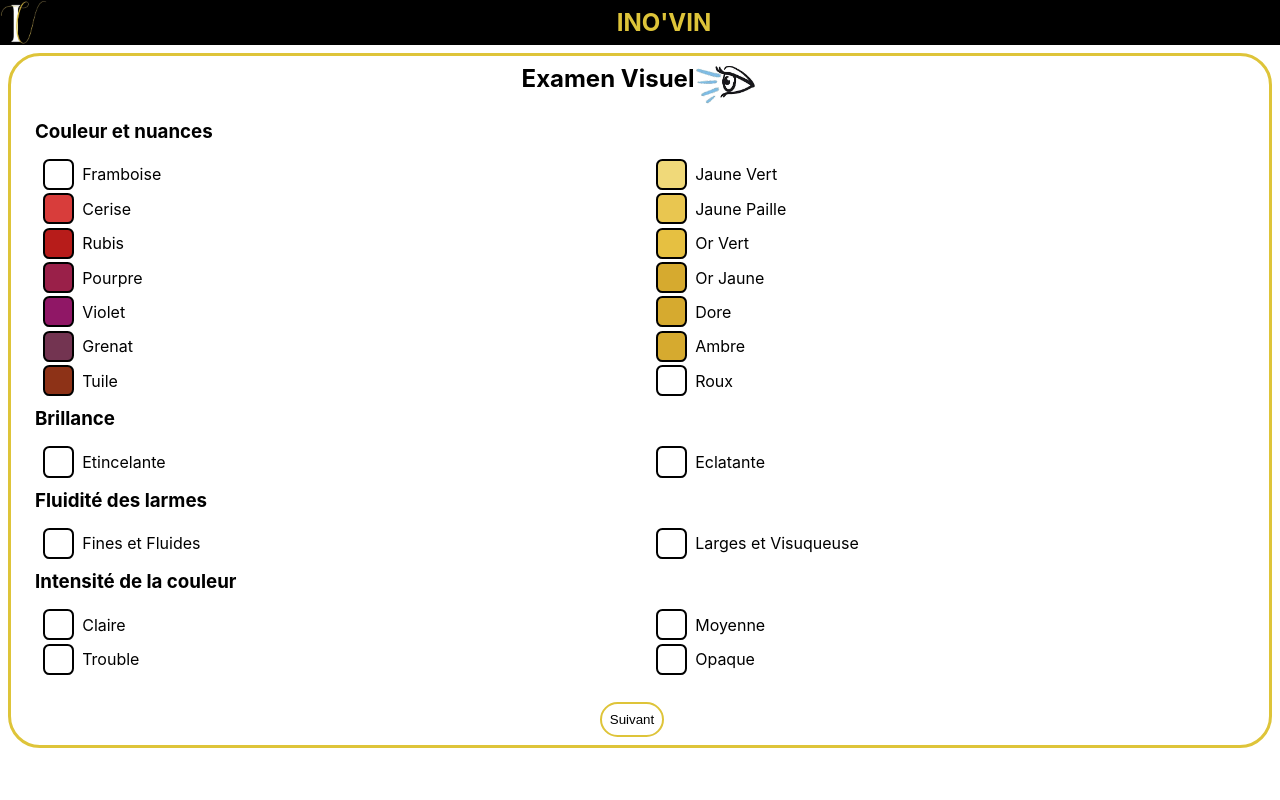
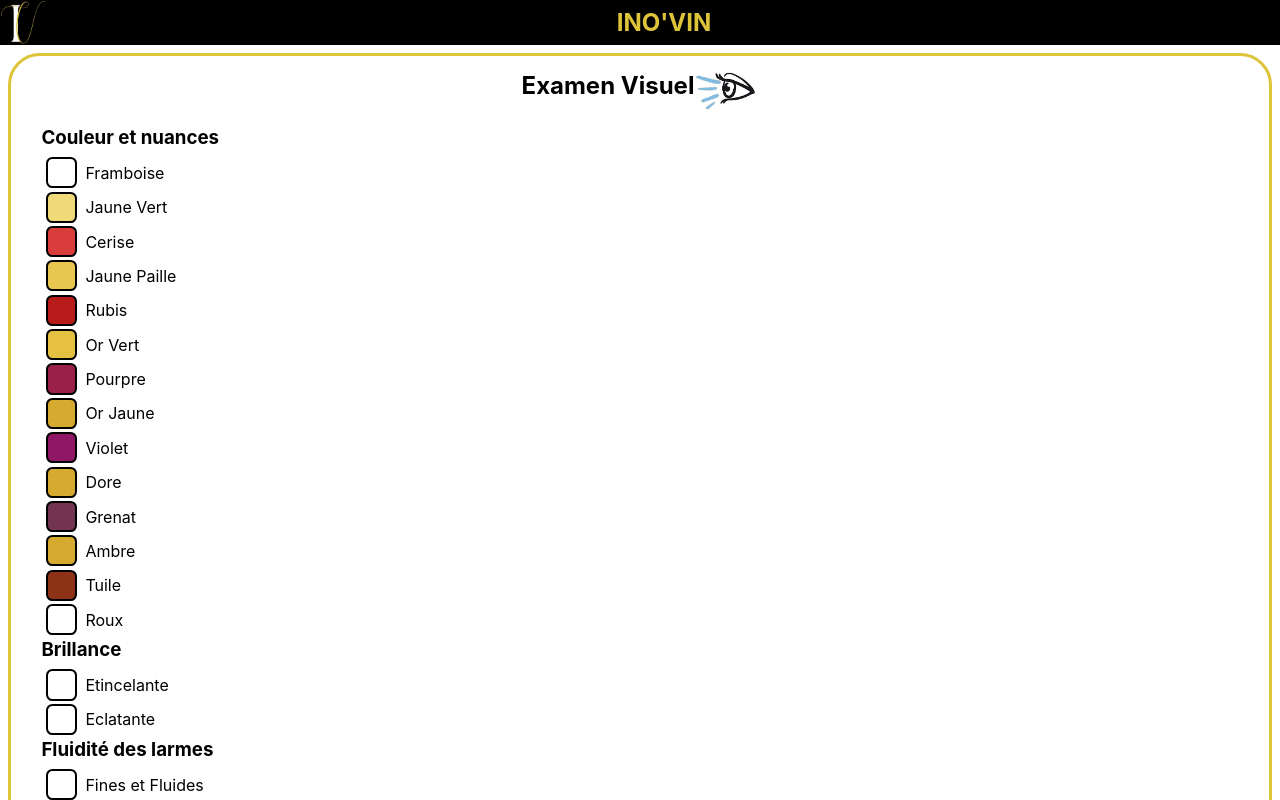
Before and after one commit to WildCodeSchool/2023-02-JS-Reims-project-3-inovin, a React (Vite) app in the folder frontend/: page / in a window 1280 px wide. Shown: the top 800 px of the page. Built offline with nearby package versions, Linux system fonts and the light colour scheme.

Commit message:
Adding Css in component Questionnaire

```diff
--- a/frontend/src/App.css
+++ b/frontend/src/App.css
@@ -36,7 +36,7 @@
   font-size: 1rem;
   display: flex;
   align-items: center;
-  margin-left: 1rem;
+  margin-left: 1.3rem;
   padding-bottom: 0.2rem;
 }
 
@@ -45,13 +45,14 @@
   border: 3px solid #dec439;
   background-color: #ffffff;
   border-radius: 2rem;
-  padding: 0.5rem;
+  padding: 0.9rem;
 }
 
-.DivTest {
+.Questions {
   display: grid;
-  grid-template-columns: 1fr 1fr;
+  grid-template-columns: repeat(2, 1fr);
   padding: 0.5rem;
+  gap: 0.2rem;
 }
 
 .QuestionnaireButton {
```
